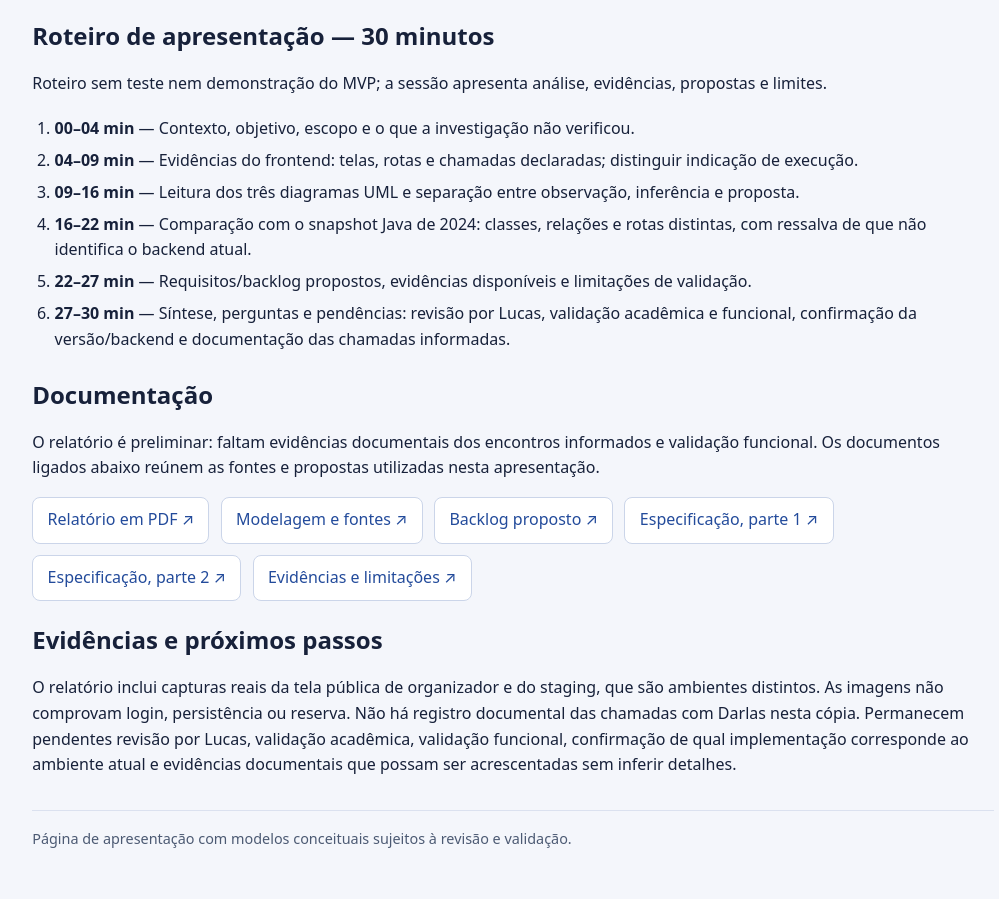
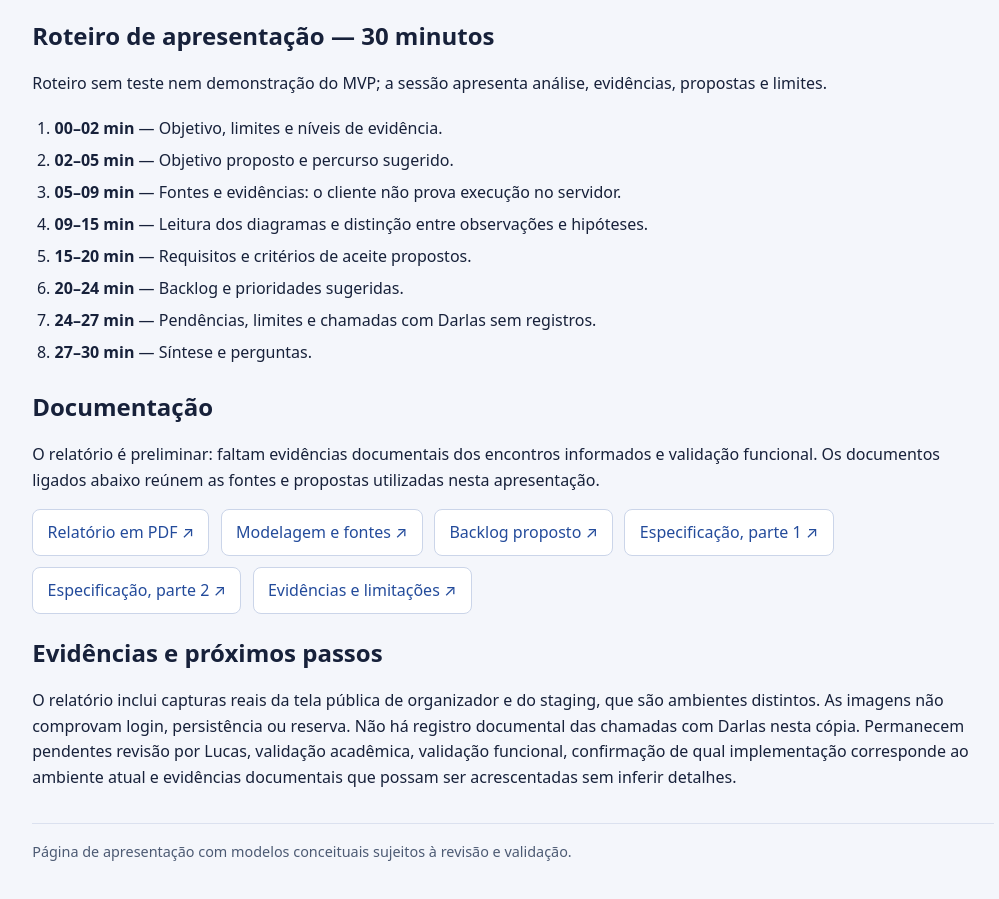
Before and after one commit to Lucasdoreac/squad6-labtech-documentacao, a plain HTML site: page index.html in a window 1280 px wide. Shown: the part 5285-6184 px from the top of the page, without its empty margins (127-1126 px from the left). Drawn offline with Linux system fonts and the light colour scheme.

Commit message:
Alinhar roteiro da página e do relatório

```diff
--- a/index.html
+++ b/index.html
@@ -55,12 +55,14 @@
     <section><h2>Roteiro de apresentação — 30 minutos</h2>
       <p>Roteiro sem teste nem demonstração do MVP; a sessão apresenta análise, evidências, propostas e limites.</p>
       <ol class="agenda">
-        <li><span class="time">00–04 min</span> — Contexto, objetivo, escopo e o que a investigação não verificou.</li>
-        <li><span class="time">04–09 min</span> — Evidências do frontend: telas, rotas e chamadas declaradas; distinguir indicação de execução.</li>
-        <li><span class="time">09–16 min</span> — Leitura dos três diagramas UML e separação entre observação, inferência e proposta.</li>
-        <li><span class="time">16–22 min</span> — Comparação com o snapshot Java de 2024: classes, relações e rotas distintas, com ressalva de que não identifica o backend atual.</li>
-        <li><span class="time">22–27 min</span> — Requisitos/backlog propostos, evidências disponíveis e limitações de validação.</li>
-        <li><span class="time">27–30 min</span> — Síntese, perguntas e pendências: revisão por Lucas, validação acadêmica e funcional, confirmação da versão/backend e documentação das chamadas informadas.</li>
+        <li><span class="time">00–02 min</span> — Objetivo, limites e níveis de evidência.</li>
+        <li><span class="time">02–05 min</span> — Objetivo proposto e percurso sugerido.</li>
+        <li><span class="time">05–09 min</span> — Fontes e evidências: o cliente não prova execução no servidor.</li>
+        <li><span class="time">09–15 min</span> — Leitura dos diagramas e distinção entre observações e hipóteses.</li>
+        <li><span class="time">15–20 min</span> — Requisitos e critérios de aceite propostos.</li>
+        <li><span class="time">20–24 min</span> — Backlog e prioridades sugeridas.</li>
+        <li><span class="time">24–27 min</span> — Pendências, limites e chamadas com Darlas sem registros.</li>
+        <li><span class="time">27–30 min</span> — Síntese e perguntas.</li>
       </ol>
     </section>
 
```
